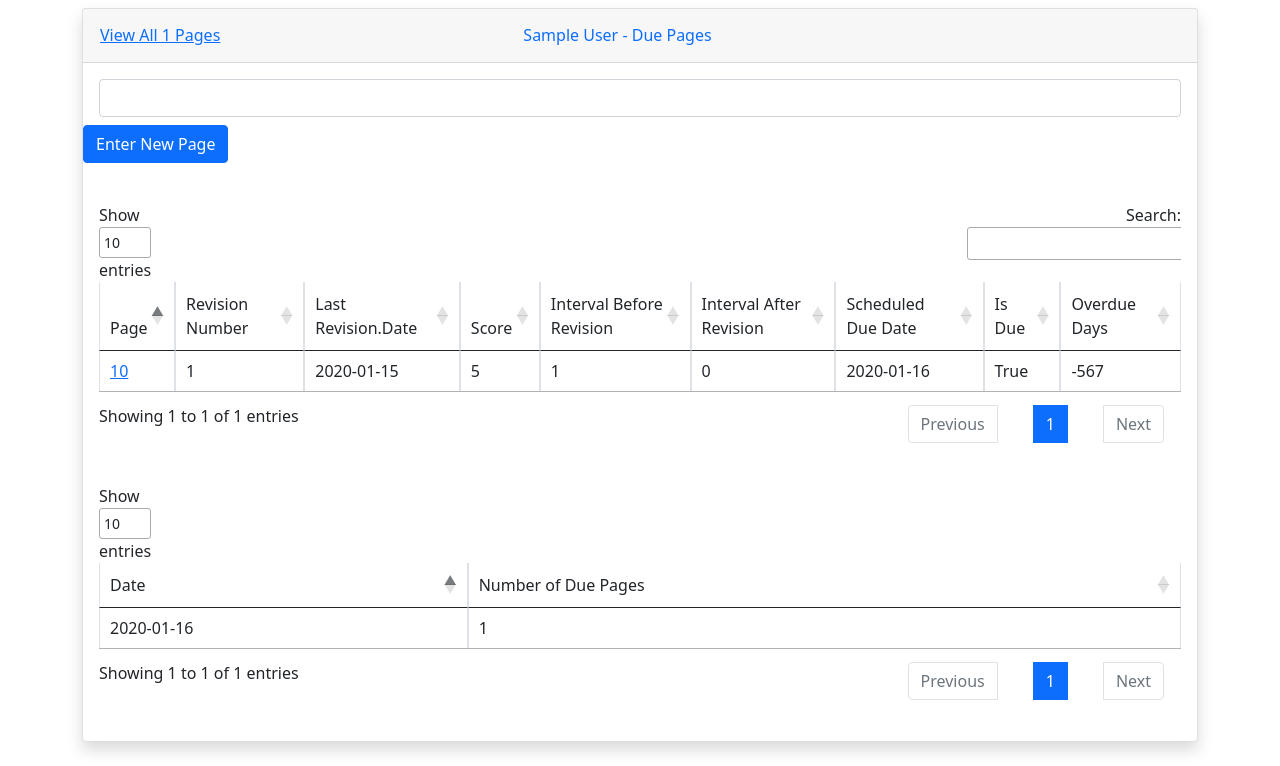
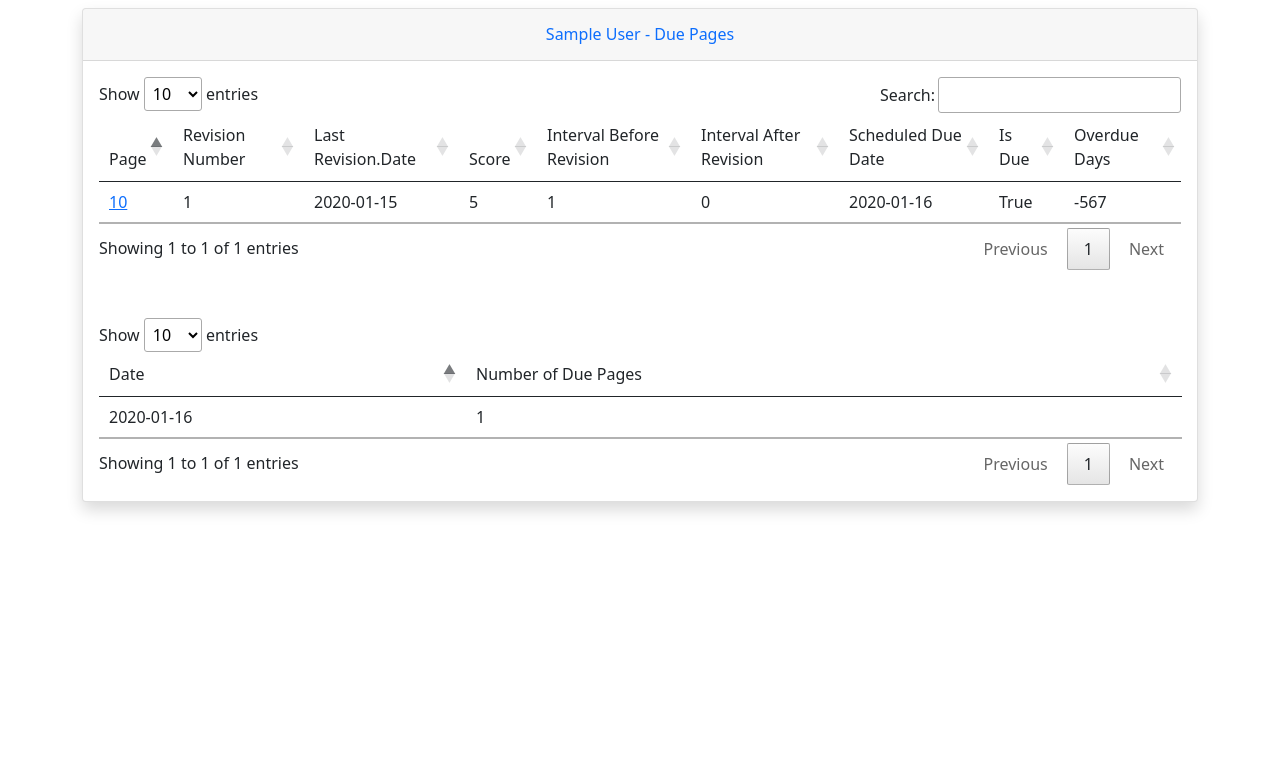
Before and after one commit to siraj-samsudeen/quran-srs, a Django app: page /student/1/due/ in a window 1280 px wide. Shown: the part 56-822 px from the top of the page. After the commit the page ends 569 px from the top, so only its background shows below. Run offline with Django 3.2, Linux system fonts and the light colour scheme; a user stored in the database is signed in; tables that the repository leaves empty hold one stand-in row (values such as "Sample post"); some libraries are stand-ins or nearby versions.

Commit message:
refactor to remove unnecessary code in all and due pages templates, extract table to seperate partial

```diff
--- a/core_app/templates/due.html
+++ b/core_app/templates/due.html
@@ -1,75 +1,18 @@
 {% extends 'base.html' %}
-{% load static %}
-{% load custom_format %}
-{% block title %} Pages Due {% endblock title %}
-
-{% block style %}
-{{block.super}}
-<link rel="stylesheet" href="{% static 'css/dataTables.bootstrap4.css' %}">
-
-{% endblock style %}
-
+<!-- protect -->
+{% block title %}Pages Due{% endblock title %}
+<!-- protect -->
 {% block content %}
-
-
-<div class="card shadow mb-4">
-  <div class="card-header py-3">
-    <table width="100%">
-      <tr>
-        <td>
-          <h6 class="m-0">
-            <a href="{% url 'page_all' student_id=student.id %}">View All {{total_page_count}} Pages</a>
-          </h6>
-        </td>
-        <td>
-          <h6 class="m-0 font-weight-bold text-primary">
+<div class="card shadow">
+  <div class="card-header">
+    <h6 class="m-0 font-weight-bold text-primary text-center py-2">
       {{student}} - Due Pages
     </h6>
-        </td>
-      </tr>
-    </table>
   </div>
-  <p>
-  <form class="form-inline" action="{% url 'page_new' student_id=student.id %}" method="GET">
-    <div class="form-group mx-sm-3 mb-2">
-      <input type="number" class="form-control" name="page" required value="{{next_new_page}}">
-    </div>
-    <button type="submit" class="btn btn-primary mb-2">Enter New Page</button>
-  </form>
-  </p>
   <div class="card-body">
-
-    <div class="table-responsive">
-      <table class="table table-bordered" id="dataTable" width="100%" cellspacing="0">
-        {% for page, page_summary in pages_due.items %}
-        {% if forloop.first %}
-        <thead>
-          <tr>
-            <td>Page</td>
-            {% for key in page_summary.keys %}
-            <td>
-              {{key | format_title}}
-            </td>
-            {% endfor %}
-          </tr>
-        </thead>
-        {% endif %}
-        <tr>
-          <td>
-            <a href="{% url 'page_entry' student_id=student.id page=page due_page=1 %}">{{page}}</a>
-          </td>
-
-          {% for value in page_summary.values %}
-          <td>{{ value | format_date_to_be_sortable}}</td>
-          {% endfor %}
-
-        </tr>
-        {% endfor %}
-      </table>
-    </div>
-    <p>
-    <div class="table-responsive">
-      <table class="table table-bordered" id="summaryTable" width="100%" cellspacing="0">
+    {% include 'table.html' with pages=pages_due %}
+    <div class="my-5"></div>
+    <table class="table table-hover" id="summaryTable">
       <thead>
         <tr>
           <td>Date</td>
@@ -78,32 +21,23 @@
       </thead>
       {% for due_date,count in due_date_summary.items %}
       <tr>
-          <td>{{due_date | format_date_to_be_sortable}}</td>
+        <td>{{due_date | date:"Y-m-d"}}</td>
         <td>{{count}}</td>
       </tr>
       {% endfor %}
     </table>
-
-
   </div>
 </div>
 {% endblock content %}
-
+<!-- protect -->
 {% block script %}
-  {{block.super}}
-  <script src="{% static 'js/jquery.dataTables.js' %}">
-  </script>
-  <script src="{% static 'js/dataTables.bootstrap4.js' %}">
-  </script>
-
-
 <script>
   $(document).ready(function () {
-      $('#dataTable').DataTable({
+    $("#dataTable").DataTable({
       stateSave: true,
       responsive: true,
     });
-      $('#summaryTable').DataTable({
+    $("#summaryTable").DataTable({
       stateSave: true,
       searching: false,
     });
--- /dev/null
+++ b/core_app/templates/table.html
@@ -0,0 +1,30 @@
+{% load custom_format %}
+<div class="table-responsive">
+  <table class="table table-hover" id="dataTable">
+    {% for page, page_summary in pages.items %}
+    <!-- protect -->
+    {% if forloop.first %}
+    <thead>
+      <tr>
+        <td scope="col">Page</td>
+        {% for key in page_summary.keys %}
+        <td scope="col">{{key | format_title}}</td>
+        {% endfor %}
+      </tr>
+    </thead>
+    {% endif %}
+    <tr>
+      <td scope="row">
+        <a
+          href="{% url 'page_entry' student_id=student.id page=page due_page=1 %}"
+          >{{page}}</a
+        >
+      </td>
+
+      {% for value in page_summary.values %}
+      <td>{{ value | date:"Y-m-d" | default:value}}</td>
+      {% endfor %}
+    </tr>
+    {% endfor %}
+  </table>
+</div>
```
Also changed, not shown: core_app/templates/all.html (+11 -69 lines). Lines whose indentation alone changed are shown as unchanged.
